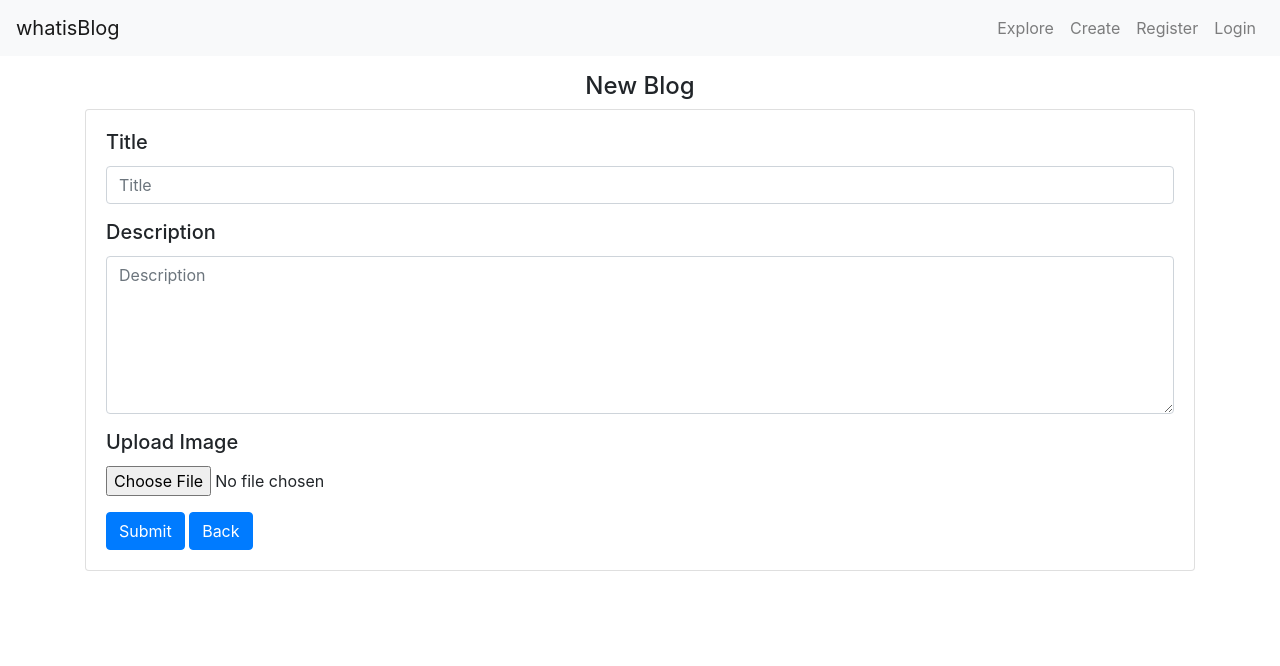
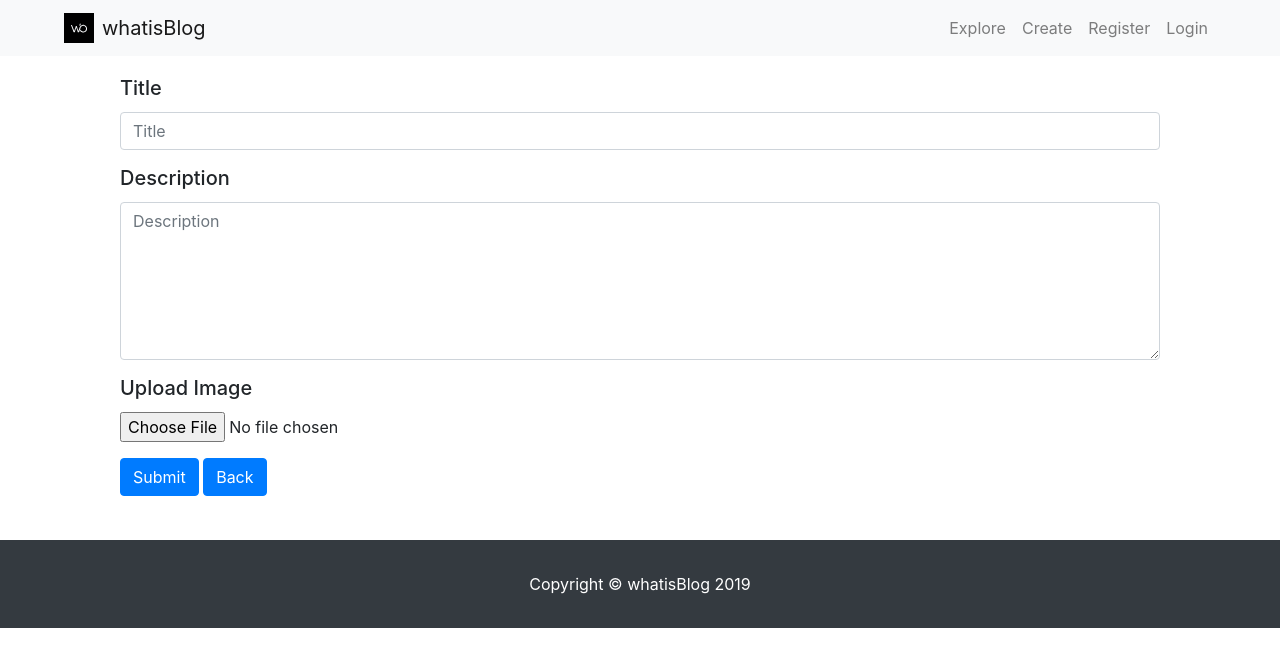
Before and after one commit to prem-io/whatisblog, a React (Create React App) app in the folder client/: page /blogs/add in a window 1280 px wide. Shown: the top 666 px of the page. Built offline with nearby package versions, Linux system fonts and the light colour scheme.

Commit message:
blog uicomponent completed

```diff
--- a/client/src/App.js
+++ b/client/src/App.js
@@ -7,6 +7,7 @@ import NewBlog from './components/Blogs/NewBlog';
 import ListBlogs from './components/Blogs/ListBlogs';
 import ShowBlog from './components/Blogs/ShowBlog';
 import EditBlog from './components/Blogs/EditBlog';
+import Footer from './components/Footer';
 
 function App() {
     return (
@@ -20,6 +21,7 @@ function App() {
                         <Route path="/blogs/:id" component={ShowBlog}/>
                         <Route path="/blogs" component={ListBlogs}/>
                     </Switch>
+                <Footer />
             </div>
         </BrowserRouter>
     )
--- a/client/src/components/Blogs/EditBlog.js
+++ b/client/src/components/Blogs/EditBlog.js
@@ -30,8 +30,7 @@ class EditBlog extends Component {
 
     render() {
         return (
-            <div className="container pt-3">
-            <h4 className="text-center">Edit Blog</h4>
+            <div className="container">
                 <FormBlog blog={this.state.blog} handleSubmit={this.handleSubmit}/>
             </div>
         )
--- a/client/src/components/Blogs/FormBlog.js
+++ b/client/src/components/Blogs/FormBlog.js
@@ -47,7 +47,7 @@ class FormBlog extends Component {
 
     render() {
         return (
-            <div className="card">
+            <div className="container pb-4">
 				<form className="card-body" onSubmit={this.handleSubmit}>
 					<div className="form-group">
 						<h5 className="card-title">Title</h5>
--- a/client/src/components/Blogs/ListBlogs.js
+++ b/client/src/components/Blogs/ListBlogs.js
@@ -40,8 +40,7 @@ class ListBlogs extends Component {
     render() {
         const { blogs } = this.state
         return (
-            <div className="container">
-                <h3 className="text-center mb-3">All-Posts</h3>
+            <div className="container pt-4">
                 {blogs.length === 0 && <Loader />}
                 <div className="row">
                     {
--- a/client/src/components/Blogs/NewBlog.js
+++ b/client/src/components/Blogs/NewBlog.js
@@ -14,8 +14,7 @@ function NewBlog(props) {
     }
 
     return (
-        <div className="container pt-3">
-            <h4 className="text-center">New Blog</h4>
+        <div className="container">
             <FormBlog handleSubmit={handleSubmit}/>
         </div>
     )
--- /dev/null
+++ b/client/src/components/Footer.js
@@ -0,0 +1,13 @@
+import React from 'react'
+
+export default function Footer() {
+    return (
+        <div>
+            <footer className="py-3 bg-dark">
+                <div className="container">
+                    <p className="text-center text-white mt-3">Copyright &copy; whatisBlog 2019</p>
+                </div>
+            </footer>
+        </div>
+    )
+}
--- a/client/src/components/Header.js
+++ b/client/src/components/Header.js
@@ -1,8 +1,7 @@
 import React, { Component } from 'react';
+import logo from '../assets/logo.svg';
 
-import {
-    Navbar, NavbarToggler, NavbarBrand,
-    Nav, NavItem, NavLink, Collapse} from 'reactstrap';
+import { Navbar, NavbarToggler, NavbarBrand, Nav, NavItem, NavLink, Collapse} from 'reactstrap';
 
 class Header extends Component {
     constructor(props) {
@@ -25,10 +24,11 @@ class Header extends Component {
     render() {
         return (
             <Navbar color="light" light expand="md">
+                <img src={logo} width="30" height="30" className="ml-5 mr-2" alt="..."/>
                 <NavbarBrand href="/">whatisBlog</NavbarBrand>
                 <NavbarToggler onClick={this.toggle} />
                 <Collapse isOpen={this.state.isOpen} navbar>
-                    <Nav className="ml-auto" navbar>
+                    <Nav className="ml-auto mr-5" navbar>
                         <NavItem>
                             <NavLink href="/blogs">Explore</NavLink>
                         </NavItem>
```
Also changed, not shown: client/src/assets/logo.svg (added). Lines whose indentation alone changed are shown as unchanged.
